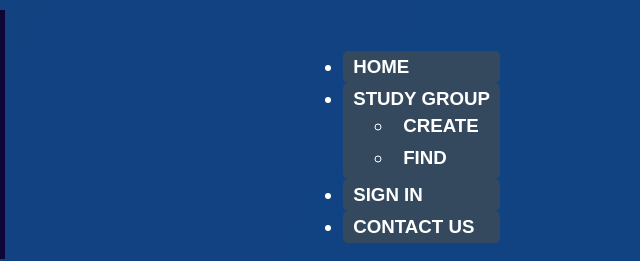
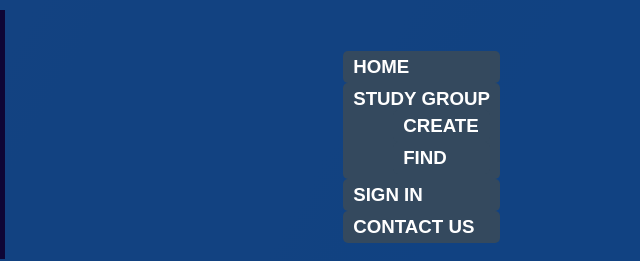
Before and after one commit to AtharvaLotankar11/PCE---Final-Presentation-Group-9-, a plain HTML site: page index.html in a window 1280 px wide. Shown: the top 261 px of the page, 640-1280 px from the left. Drawn offline with Linux system fonts and the light colour scheme.

Commit message:
Update styles.css

```diff
--- a/styles.css
+++ b/styles.css
@@ -38,6 +38,8 @@ nav {
 }
 
 nav ul li {
+  list-style: none;
+  display-flex;
   background-color: #34495e; /* Darker blue */
   border-radius: 5px;
   padding: 5px 10px;
```
